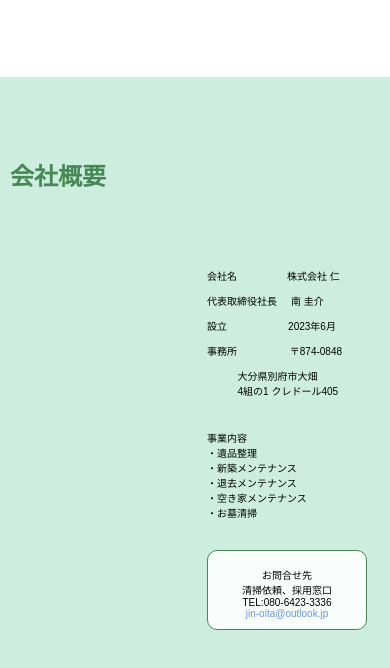
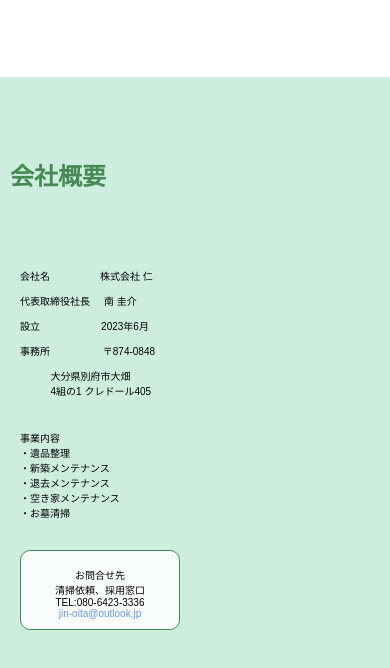
Before and after one commit to jin-kyushu/jin.kyushu9.github.io, a plain HTML site: page index.html in a window 390 px wide. Shown: the part 1786-2454 px from the top of the page. Drawn offline with nearby package versions, Linux system fonts and the light colour scheme.

Commit message:
Add files via upload

```diff
--- a/css/style.css
+++ b/css/style.css
@@ -324,7 +324,7 @@ header button{
 
 .access-content{
   display: flex;
-  justify-content: center;
+  /* justify-content: center; */
   align-items: center;
   margin-top: 60px;
 }
@@ -629,7 +629,9 @@ footer li + li{
       width: 100px;
     }
     .access-content-txt-box{
-      margin-left: 180px;
+      margin-left: 10px;
+
+
     }
     h1 img{
       width: 100px;
```
